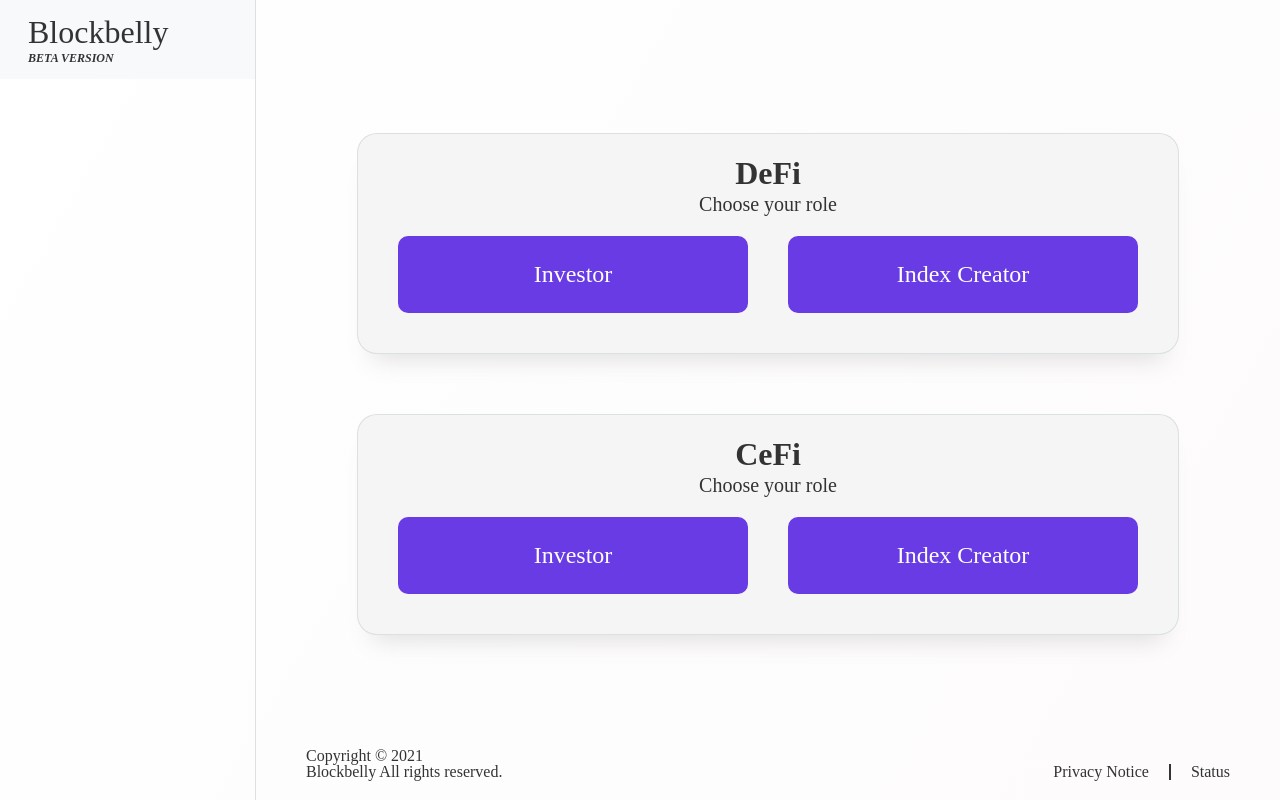
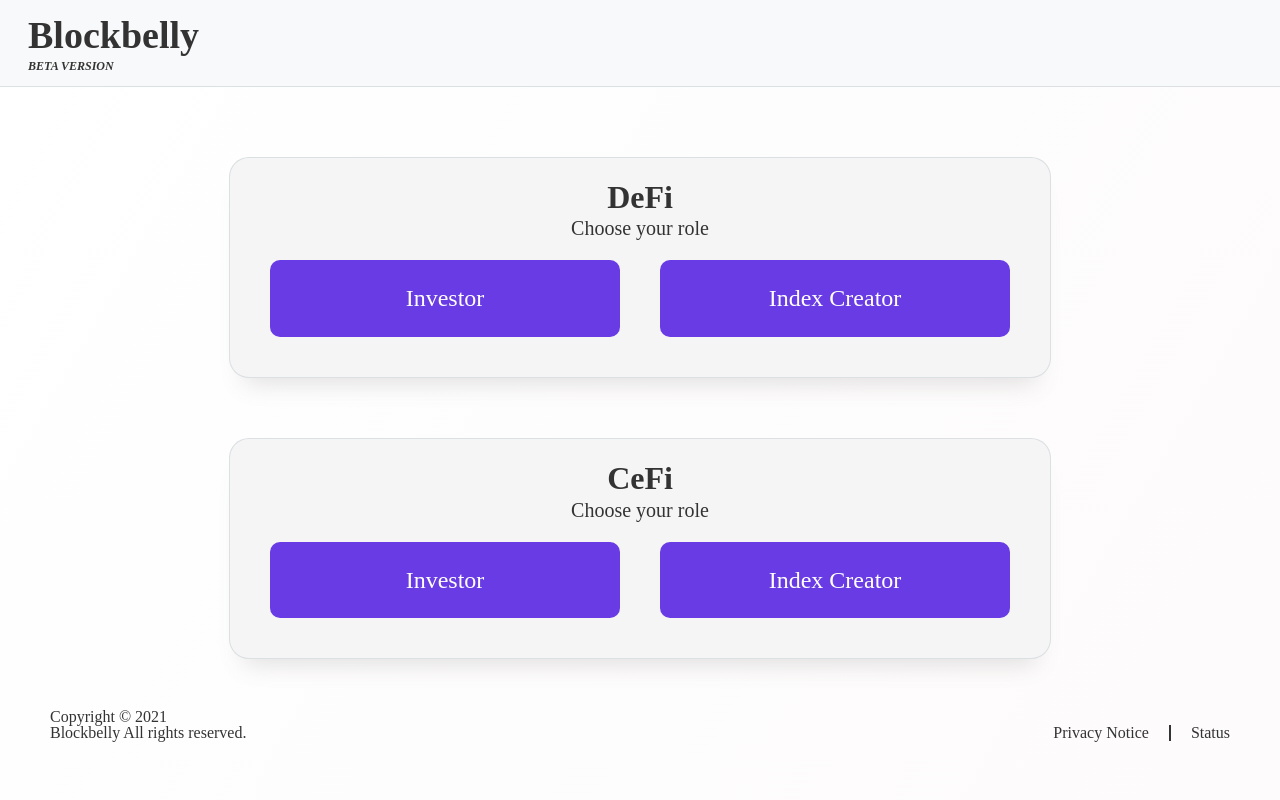
Before and after one commit to tech-blockbelly/blockbelly-dapp, a React (Create React App) app: page / in a window 1280 px wide. Built offline with nearby package versions, Linux system fonts and the light colour scheme; no server answers; a web font is replaced by a local one; what @usedapp/core would draw is missing.

Commit message:
Navbar updated

```diff
--- a/src/assets/styles/App.scss
+++ b/src/assets/styles/App.scss
@@ -4,7 +4,11 @@
 	flex-direction: column;
 	min-height: 100vh;
 
-	.page-container,.component-container, .content-container, .module-container, .reset-password-container, .authentication-container {
+	// .page-container {
+	// 	display: flex;
+	// 	flex: 1;
+	// }
+	.component-container, .content-container, .module-container, .reset-password-container, .authentication-container {
 		flex: 1;
 	}
 	.content-container {
--- a/src/assets/styles/Modules/NavigationMenu.scss
+++ b/src/assets/styles/Modules/NavigationMenu.scss
@@ -1,7 +1,7 @@
 .navigation-menu-container {
-	border-right: solid 1px $bordergrey;
-	max-width: 300px;
-	width: 20%;
+	border-bottom: solid 1px $bordergrey;
+	// max-width: 300px;
+	// width: 20%;
 	.navbar {
 		justify-content: space-between;
 		align-items: normal;
@@ -72,9 +72,10 @@
 			height: 55px;
 		}
 		.bb-title {
-			font-weight: 400;
+			font-weight: 600;
 			text-align: center;
 			margin-left: 12px;
+			font-size: 38px;
 		}
 		.beta-disclaimer {
 			font-size: 12px;
--- a/src/assets/styles/_general.scss
+++ b/src/assets/styles/_general.scss
@@ -141,9 +141,9 @@
 	background-color: $grey;
 }
 
-.page-container {
-	display: flex;
-}
+// .page-container {
+// 	display: flex;
+// }
 .row {
 	margin: 0;
 }
--- a/src/components/createportfolio/CreatePage.js
+++ b/src/components/createportfolio/CreatePage.js
@@ -13,22 +13,16 @@
 import ethLogo from '../../assets/images/eth.png';
 import solLogo from '../../assets/images/solana.png';
 import polygonLogo from '../../assets/images/polygon.png';
-import avaxLogo from '../../assets/images/avalanche.png';
 import nearLogo from '../../assets/images/near-protocol.svg';
-
 
 const chains = [
     { value: 'Ethereum', label: 'Ethereum', icon: ethLogo },
     { value: 'Solana', label: 'Solana', icon: solLogo },
     { value: 'Polygon', label: 'Polygon', icon: polygonLogo },
-    // { value: 'Avalanche', label: 'Avalanche', icon: avaxLogo },
 ]
-
-
 const exchange = [
     { value: 'Binance', label: 'Binance', icon: 'https://www.logo.wine/a/logo/Binance/Binance-Icon-Logo.wine.svg' },
 ]
-
 const chainCoins = {
     'Ethereum': [
         { value: 'ETH', label: 'Ethereum', icon: "https://dynamic-assets.coinbase.com/dbb4b4983bde81309ddab83eb598358eb44375b930b94687ebe38bc22e52c3b2125258ffb8477a5ef22e33d6bd72e32a506c391caa13af64c00e46613c3e5806/asset_icons/4113b082d21cc5fab17fc8f2d19fb996165bcce635e6900f7fc2d57c4ef33ae9.png" },
```
